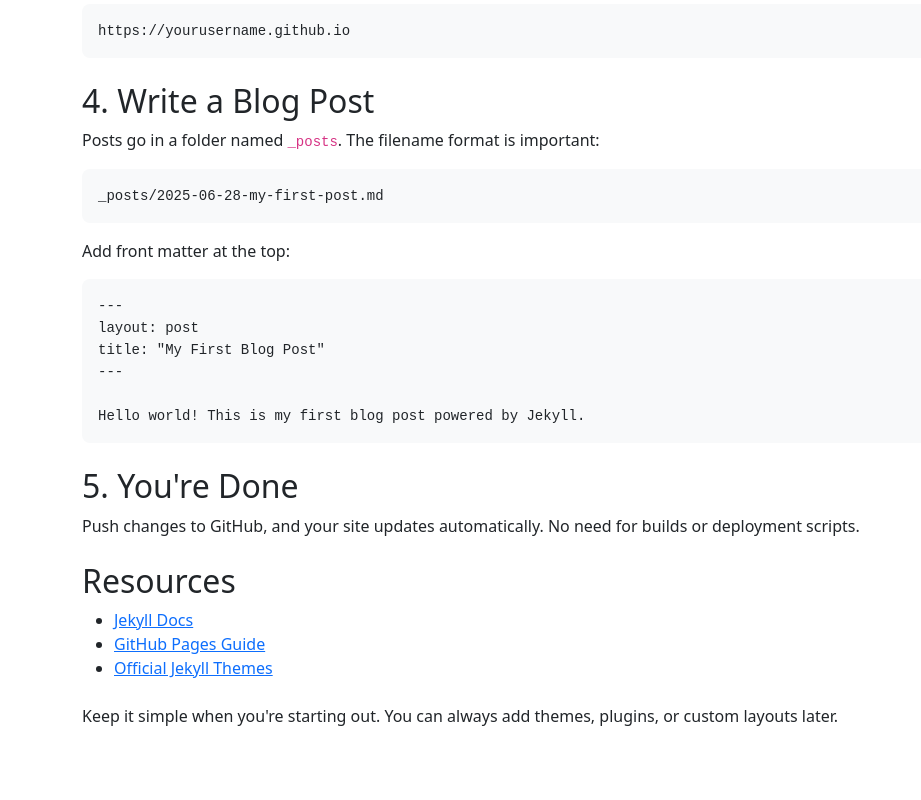
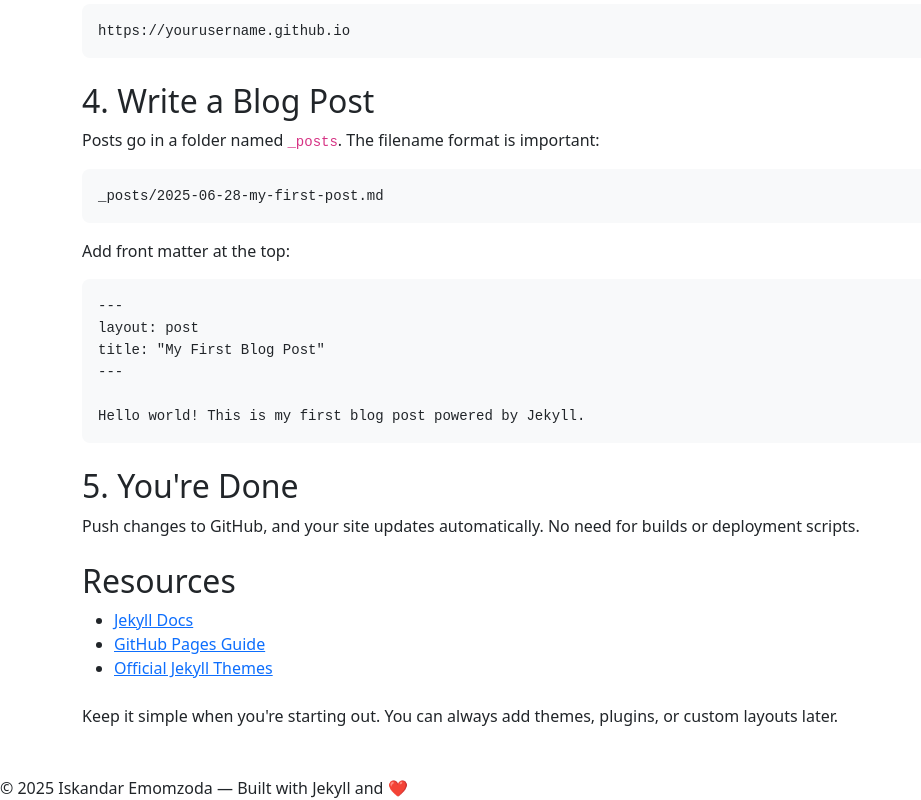
Before and after one commit to iskandarem/iskandarem.github.io, a plain HTML site: page blogs/jekyll-setup.html in a window 1280 px wide. Shown: the part 942-1742 px from the top of the page, without its empty margins (0-921 px from the left). Before the commit the page ends 1718 px from the top, so only its background shows below. Drawn offline with nearby package versions, Linux system fonts and the light colour scheme.

Commit message:
footer added to jekyll-setup page;

```diff
--- a/blogs/jekyll-setup.html
+++ b/blogs/jekyll-setup.html
@@ -78,6 +78,9 @@
     <p class="mt-4">Keep it simple when you're starting out. You can always add themes, plugins, or custom layouts later.</p>
   </main>
 
+  <footer>
+    &copy; 2025 Iskandar Emomzoda — Built with Jekyll and ❤️
+  </footer>
   <!-- Bootstrap JS (Optional) -->
   <script src="https://cdn.jsdelivr.net/npm/bootstrap@5.3.3/dist/js/bootstrap.bundle.min.js"></script>
 </body>
```
